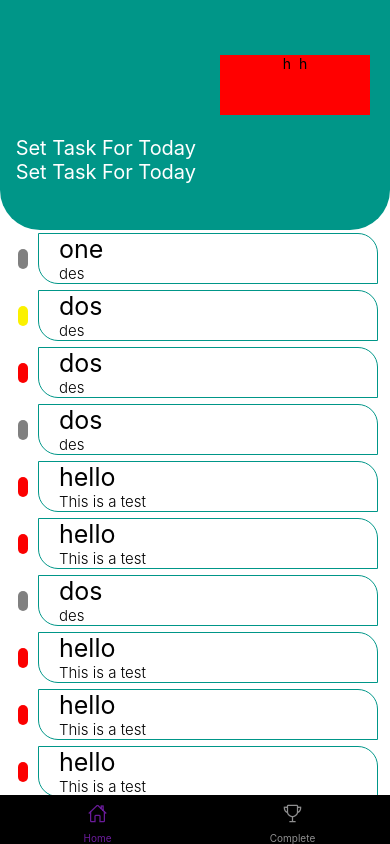
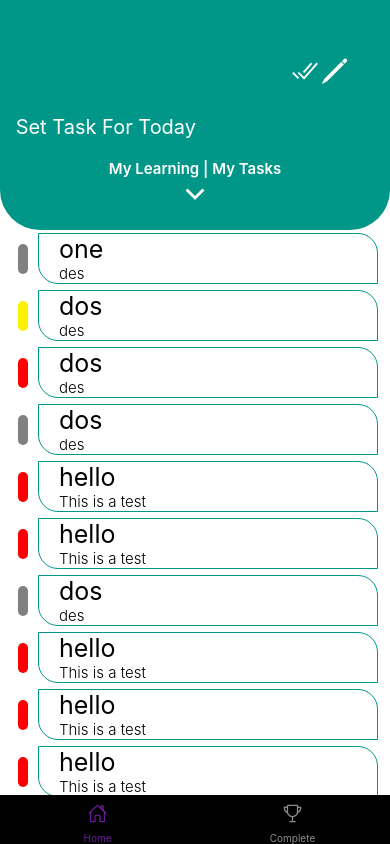
Before and after one commit to redmejia/next-day, a React Native app: screen / in a window 390 px wide. Built offline with nearby package versions, Linux system fonts and the light colour scheme.

Commit message:
header buttons and styles

```diff
--- a/src/Components/TaskCard.tsx
+++ b/src/Components/TaskCard.tsx
@@ -37,7 +37,7 @@ const styles = StyleSheet.create({
         flexDirection: 'row',
     },
     box: {
-        height: 20,
+        height: 30,
         width: 10,
         backgroundColor: '#CAD2DB',
         borderRadius: 10,
--- a/src/Main/Main.tsx
+++ b/src/Main/Main.tsx
@@ -1,11 +1,8 @@
-// import { View } from "react-native";
 import { createBottomTabNavigator } from "@react-navigation/bottom-tabs";
 import { NavigationContainer } from "@react-navigation/native";
 import { Home } from "../screens/HomeScreen";
 import { Complete } from "../screens/Complete";
 import Icon from 'react-native-vector-icons/Ionicons'
-// import { Header } from "../screens/Header";
-// import { Task } from "../screens/Tasks";
 
 const Tab = createBottomTabNavigator();
 
--- a/src/screens/Complete.tsx
+++ b/src/screens/Complete.tsx
@@ -1,9 +1,17 @@
-import { Text, View } from "react-native";
+import { StyleSheet, Text, View } from "react-native";
 
 export const Complete = (): JSX.Element => {
     return (
-        <View>
+        <View style={styles.container}>
             <Text> Complete </Text>
         </View>
     );
 };
+
+const styles = StyleSheet.create({
+  container : {
+    flex : 1,
+    justifyContent: 'center',
+    alignItems:'center',
+  }
+});
--- a/src/screens/Header.tsx
+++ b/src/screens/Header.tsx
@@ -1,17 +1,36 @@
-import { StyleSheet, View, Text, Platform } from "react-native";
+import { StyleSheet, View, Text, Platform, TouchableOpacity } from "react-native";
+import Icon from 'react-native-vector-icons/Ionicons'
 
 export const Header = (): JSX.Element => {
 
     return (
         <View style={styles.container} >
             <View style={styles.buttonStatus} >
-                <Text> h </Text>
-                <Text> h </Text>
+                <TouchableOpacity>
+                    <Icon
+                        color={"#fff"}
+                        size={30}
+                        name="checkmark-done-outline"
+                    />
+                </TouchableOpacity>
+                <TouchableOpacity>
+                    <Icon
+                        color={"#fff"}
+                        size={30}
+                        name="pencil-outline"
+                    />
+                </TouchableOpacity>
             </View>
-
             <View style={styles.taskStatus}>
                 <Text style={styles.text}> Set Task For Today </Text>
-                <Text style={styles.text}> Set Task For Today </Text>
+            </View>
+            <View style={styles.headerTitle}>
+                <Text style={styles.headerText}> My Learning | My Tasks </Text>
+                <Icon
+                        color={"#fff"}
+                        size={30}
+                        name="chevron-down-outline"
+                    />
             </View>
         </View>
     );
@@ -29,13 +48,23 @@ const styles = StyleSheet.create({
     },
     taskStatus: {
         // backgroundColor: 'red',
-        marginTop: 90
+        marginTop: 95
     },
     text: {
         marginHorizontal: 10,
         color: '#fff',
         fontSize: 20,
 
+    },
+    headerTitle: {
+        marginTop: Platform.OS === 'ios' ? 38 : 20,
+        justifyContent: 'center',
+        alignItems: 'center'
+    },
+    headerText : {
+        color: '#fff',
+        fontWeight: '600',
+        fontSize: 15
     },
     buttonStatus: {
         top: Platform.OS === 'android' ? 12 : 55,
@@ -44,9 +73,9 @@ const styles = StyleSheet.create({
         flexDirection: 'row',
         right: 20,
         position: 'absolute',
-        backgroundColor: 'red',
-        width: 150,
-        height: 60
+        // backgroundColor: 'red',
+        width: 100,
+        height: 30
 
     }
 });
--- a/src/screens/Tasks.tsx
+++ b/src/screens/Tasks.tsx
@@ -1,8 +1,7 @@
-import { ScrollView, Text, View } from "react-native";
+import { ScrollView, View } from "react-native";
 import { TaskCardProps } from "../Components/TaskCard";
 import { LevelColor } from "../Context/labelLevelColor";
 import { ListRender } from "../Components/ListRender";
-import { SafeAreaView } from "react-native-safe-area-context";
 
 const data: TaskCardProps[] = [
     { labelColor: LevelColor.LOW, des: "des", name: "one" },
@@ -15,7 +14,7 @@ const data: TaskCardProps[] = [
     { labelColor: LevelColor.HIGH, des: "This is a test", name: "hello" },
     { labelColor: LevelColor.HIGH, des: "This is a test", name: "hello" },
     { labelColor: LevelColor.HIGH, des: "This is a test", name: "hello" },
-    { labelColor: LevelColor.HIGH, des: "This is a test", name: "hoak" },
+    { labelColor: LevelColor.HIGH, des: "This is a test", name: "hola" },
     { labelColor: LevelColor.LOW, des: "des", name: "one" },
     { labelColor: LevelColor.MEDIUM, des: "des", name: "dos" },
     { labelColor: LevelColor.HIGH, des: "des", name: "dos" },
@@ -26,7 +25,7 @@ const data: TaskCardProps[] = [
     { labelColor: LevelColor.HIGH, des: "This is a test", name: "hello" },
     { labelColor: LevelColor.HIGH, des: "This is a test", name: "hello" },
     { labelColor: LevelColor.HIGH, des: "This is a test", name: "hello" },
-    { labelColor: LevelColor.HIGH, des: "This is a test", name: "hoak" },
+    { labelColor: LevelColor.HIGH, des: "This is a test", name: "hola" },
 
 
 ]
@@ -41,7 +40,7 @@ export const Task = (): JSX.Element => {
 
 
                 <ScrollView
-                    contentContainerStyle={{ flexGrow: 1, paddingBottom: 100 }}
+                    contentContainerStyle={{  flexGrow: 1,  paddingBottom: 100 }}
                     showsVerticalScrollIndicator={false}
                 >
 
```
